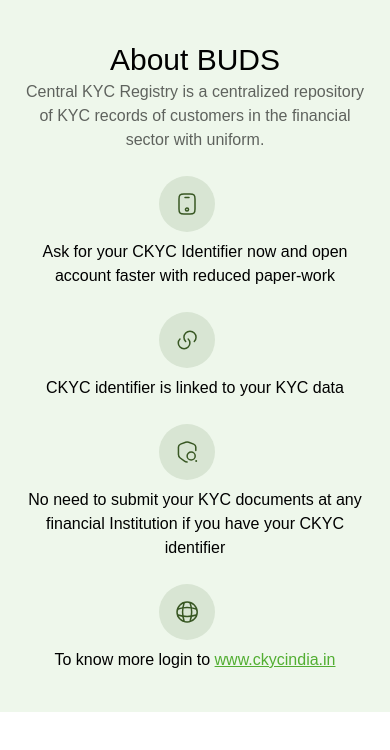
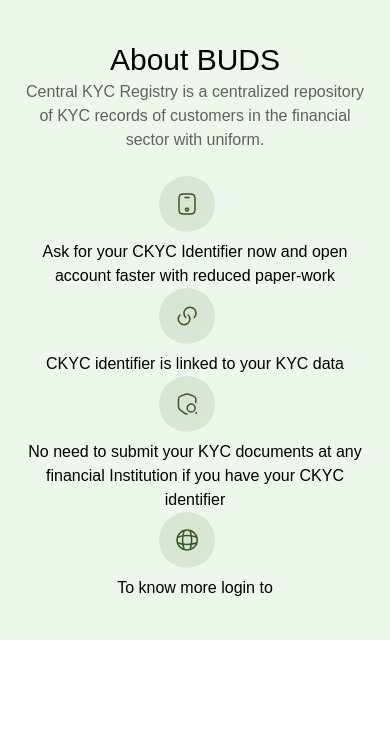
Before and after one commit to jaydeep-mobilefirst/cersai_fe, a React (Create React App) app: page / in a window 390 px wide. Shown: the top 750 px of the page. Built offline with nearby package versions, Linux system fonts and the light colour scheme.

Commit message:
Landingpage UI Component

```diff
--- a/src/components/landingPage/AboutBudsHeadingComp.tsx
+++ b/src/components/landingPage/AboutBudsHeadingComp.tsx
@@ -1,4 +1,4 @@
-import {aboutBudsHeadingComp} from '../../utils/hardText/landingpageText';
+import {aboutBudsHeadingComp,aboutBudsHeadingComp1} from '../../utils/hardText/landingpageText';
 
 const AboutBudsHeadingComp = () => {
   return (
@@ -7,20 +7,43 @@ const AboutBudsHeadingComp = () => {
         <h1 className="text-gilroy-medium text-black text-3xl md:text-4xl font-normal leading-10 md:leading-11">
           {aboutBudsHeadingComp[0].heading}
         </h1>
-        <p className=" text-gilroy-regular text-base md:text-lg opacity-60 text-black font-normal leading-6 md:w-3/5 lg:w-3/6">
+        <p className="mb-6 text-gilroy-regular text-base md:text-lg opacity-60 text-black font-normal leading-6 md:w-3/5 lg:w-3/6">
         {aboutBudsHeadingComp[1].description}
         </p>
       </div>
-      <div className="mt-6 flex flex-col items-center md:flex-row justify-start md:items-center">
+      <>{
+        aboutBudsHeadingComp1.map((item)=>{
+          if (item.text !== "To know more login to "){
+            return (
+              <>
+              <div className=" flex flex-col items-center md:flex-row justify-start md:items-center">
                 <div className="mr-4 md:mr-6 mb-0 w-14 h-14 rounded-full bg-[#D8E5D3] flex justify-center items-center">
-          <img src={aboutBudsHeadingComp[2].imageSrc} alt="icon" />
+                  <img src={item.imageSrc} alt="icon" />
                 </div>
                 <p className="mt-2 md:mt-0 text-base text-gilroy-medium text-black font-normal leading-6">
-        {aboutBudsHeadingComp[2].text}
+                {item.text}
                 </p>
               </div>
               <div className="md:ml-[24px] w-[8px] h-[27px] bg-[#D8E5D3] hidden md:block" />
-      <div className="mt-6 md:mt-0 md:mb-0 flex flex-col items-center md:flex-row md:items-center">
+              </>
+            )
+          }
+          return (
+            <div className=" flex flex-col items-center md:flex-row justify-start md:items-center">
+              <div className="mr-4 md:mr-6 mb-0 w-14 h-14 rounded-full bg-[#D8E5D3] flex justify-center items-center">
+                <img src={item.imageSrc} alt="icon" />
+              </div>
+              <p className="mt-2 md:mt-0 text-base text-gilroy-medium text-black font-normal leading-6">
+              {item.text}
+              </p>
+            </div>
+
+          )
+        })
+      }
+
+      </>
+      {/* <div className="mt-6 md:mt-0 md:mb-0 flex flex-col items-center md:flex-row md:items-center">
         <div className="mr-4 md:mr-6 w-14 h-14 rounded-full bg-[#D8E5D3] flex justify-center items-center">
           <img src={aboutBudsHeadingComp[3].imageSrc} alt="icon" className="w-auto h-auto" />
         </div>
@@ -28,7 +51,7 @@ const AboutBudsHeadingComp = () => {
         {aboutBudsHeadingComp[3].text}
         </p>
       </div>
-      <div className="md:ml-[24px] w-[8px] h-[27px] bg-[#D8E5D3] hidden md:block" />
+      <div className="md:ml-[24px] w-[8px] h-[27px] bg-[#D8E5D3] hidden md:block" /> */}
       {/* <div className="mt-6 md:mt-0 flex flex-col items-center md:flex-row md:items-center">
         <div className="mr-4 md:mr-6 w-14 h-14 rounded-full bg-[#D8E5D3] flex justify-center items-center">
           <img src={aboutBudsHeadingComp[4].imageSrc} alt="icon" className="w-[24.241px] h-auto" />
@@ -36,13 +59,13 @@ const AboutBudsHeadingComp = () => {
         <p className="mt-2 text-gilroy-medium text-base md:text-lg text-black font-normal leading-6">
         {aboutBudsHeadingComp[4].text}
         </p>
-      </div> */}
-       <div className="mt-6 md:mt-0 flex flex-col items-center md:flex-row md:items-center">
+      // </div> */}
+        {/* <div className="mt-6 md:mt-0 flex flex-col items-center md:flex-row md:items-center">
                  <div className='mr-4 md:mr-6 w-[56px] h-14 rounded-full bg-[#D8E5D3] flex flex-col justify-center items-center'>
                      <img src={aboutBudsHeadingComp[4].imageSrc} alt="icon"/>
                  </div>
-                <p className="mt-2 md:mt-0 text-gilroy-medium text-base text-black font-normal leading-6">No need to submit your KYC documents at any financial Institution if you have your CKYC identifier</p>
-        </div>
+                <p className="mt-2 md:mt-0 text-gilroy-medium text-base text-black font-normal leading-6">No need to submit your KYC documents at any financial Institution if you have your CKYC identifier</p> */}
+      {/* //   </div>
       <div className="md:ml-[24px] w-[8px] h-[27px] bg-[#D8E5D3] hidden md:block" />
       <div className="mt-6 md:mt-0 flex flex-col items-center md:flex-row md:items-center">
         <div className="mr-4 md:mr-6 w-14 h-14 rounded-full bg-[#D8E5D3] flex justify-center items-center">
@@ -52,7 +75,7 @@ const AboutBudsHeadingComp = () => {
         {aboutBudsHeadingComp[5].text}
           <span className="text-[#52AE32] underline">{aboutBudsHeadingComp[5].link}</span>
         </p>
-      </div>
+      </div> */}
     </div>
   );
 };
--- a/src/utils/hardText/landingpageText.ts
+++ b/src/utils/hardText/landingpageText.ts
@@ -54,6 +54,8 @@ export const queryResolutionComp=[
 export const aboutBudsHeadingComp =[
   {heading:"About BUDS"},
   {description:"Central KYC Registry is a centralized repository of KYC records of customers in the financial sector with uniform."},
+]
+export const aboutBudsHeadingComp1 =[
   {
     imageSrc:mobile,
     text:"Ask for your CKYC Identifier now and open account faster with reduced paper-work"
@@ -71,8 +73,6 @@ export const aboutBudsHeadingComp =[
     text:"To know more login to ",
     link:"www.ckycindia.in"
   }
-
-
 ]
 
 export const footer = {
```
Lines whose indentation alone changed are shown as unchanged.
